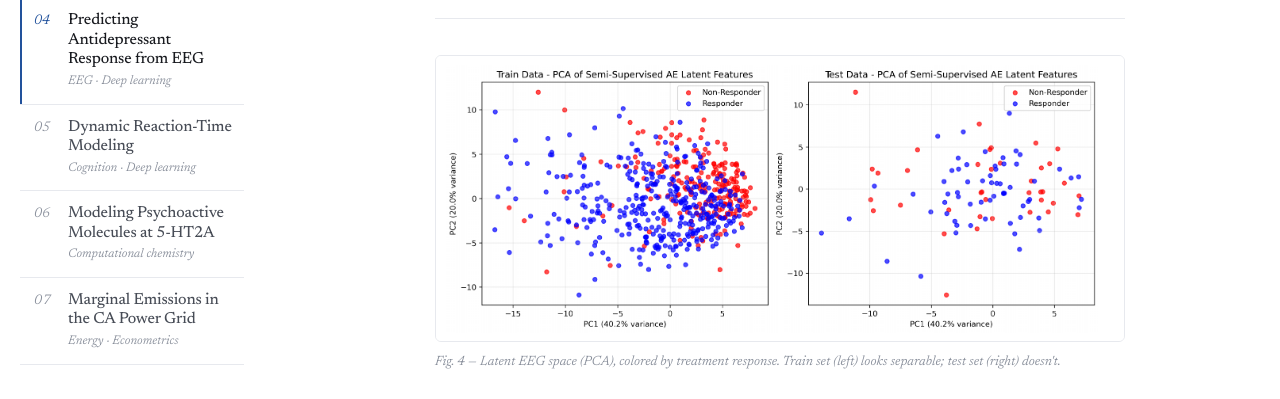
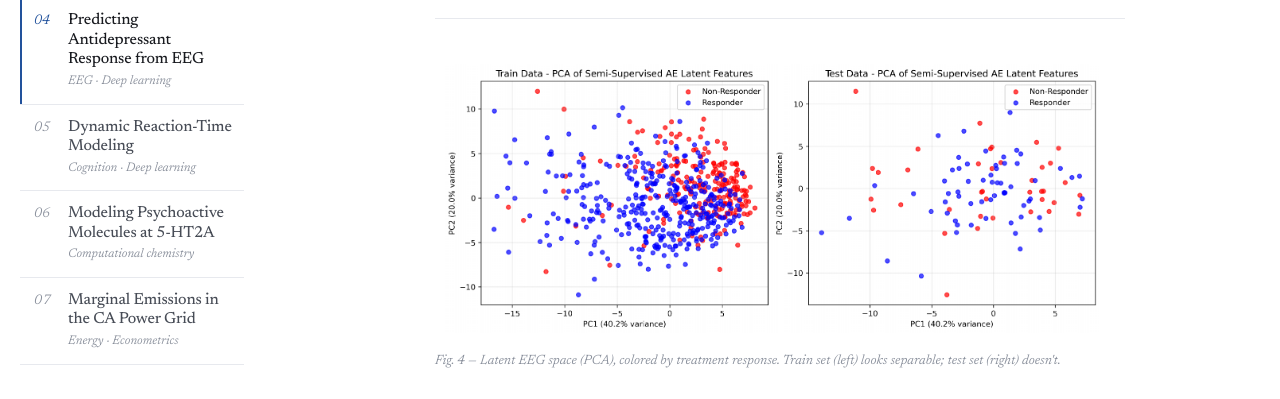
Before and after one commit to jdpru/digital-faceprint, an Astro site: page /projects/antidepressant-response-eeg/ in a window 1280 px wide. Shown: the part 389-788 px from the top of the page. Built offline with nearby package versions, Linux system fonts and the light colour scheme; Astro itself is replaced by a stand-in of ours.

Commit message:
Remove border on feature hero images; fix cropped marginal-emissions chart
The marginal-emissions cover was cropped too tight against the top of
the chart, clipping the topmost gridline and the peak of the curve.
Re-cropped from the source PDF with proper margin so the full grid
and all four series are visible.

Co-Authored-By: Claude Sonnet 5 <noreply@anthropic.com>

```diff
--- a/src/styles/global.css
+++ b/src/styles/global.css
@@ -670,7 +670,7 @@ em { font-style: italic; }
 .feature-github:hover { color: var(--blue); border-color: var(--blue); }
 
 .feature-fig { margin: 0 0 32px; }
-.feature-fig img { display: block; width: 100%; border: 1px solid var(--rule); border-radius: 6px; }
+.feature-fig img { display: block; width: 100%; border-radius: 6px; }
 .feature-fig__ph { aspect-ratio: 16 / 9; border: 1px solid var(--rule); border-radius: 6px; background: var(--paper-2); display: flex; align-items: center; justify-content: center; }
 .feature-fig__ph span { font-style: italic; font-size: 13px; color: var(--ink-faint); }
 .feature-fig figcaption { margin-top: 10px; font-style: italic; font-size: 13.5px; line-height: 1.5; color: var(--ink-faint); }
```
Also changed, not shown: public/covers/marginal-emissions-ca-grid.png.
